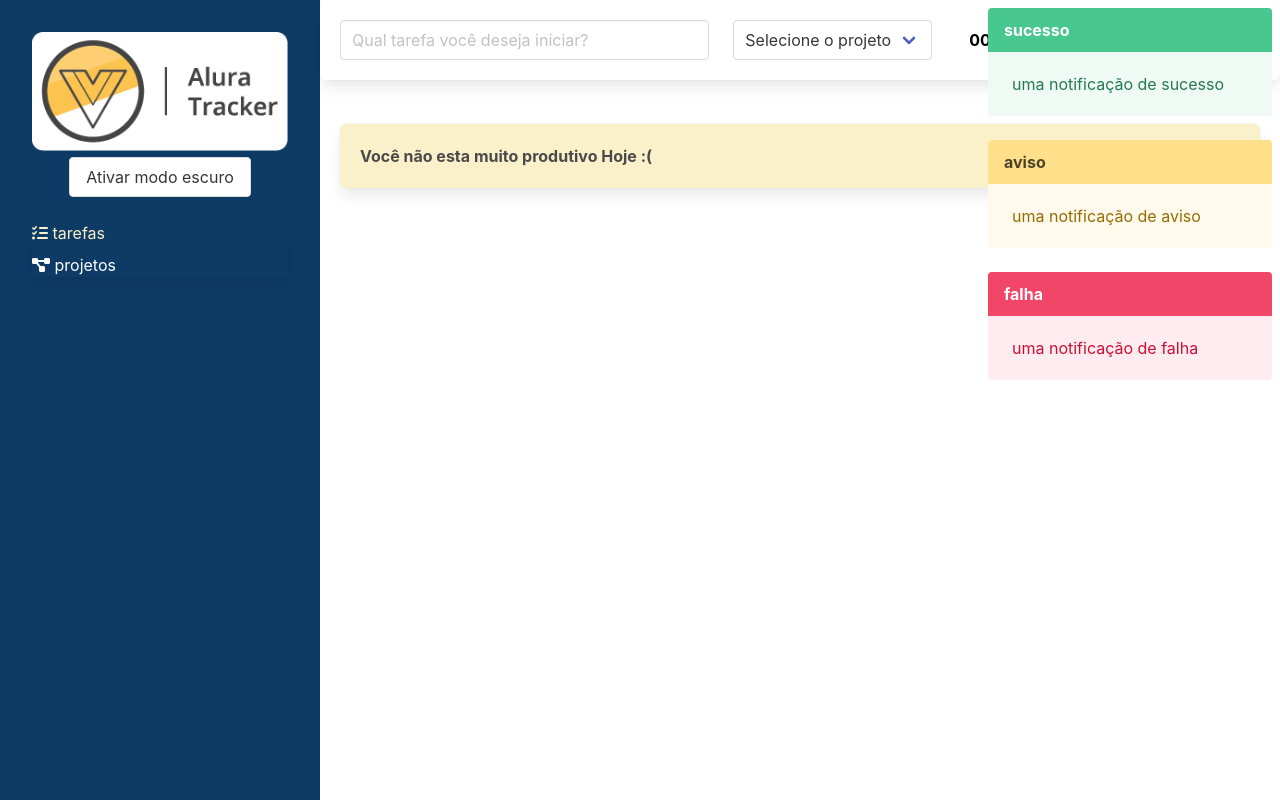
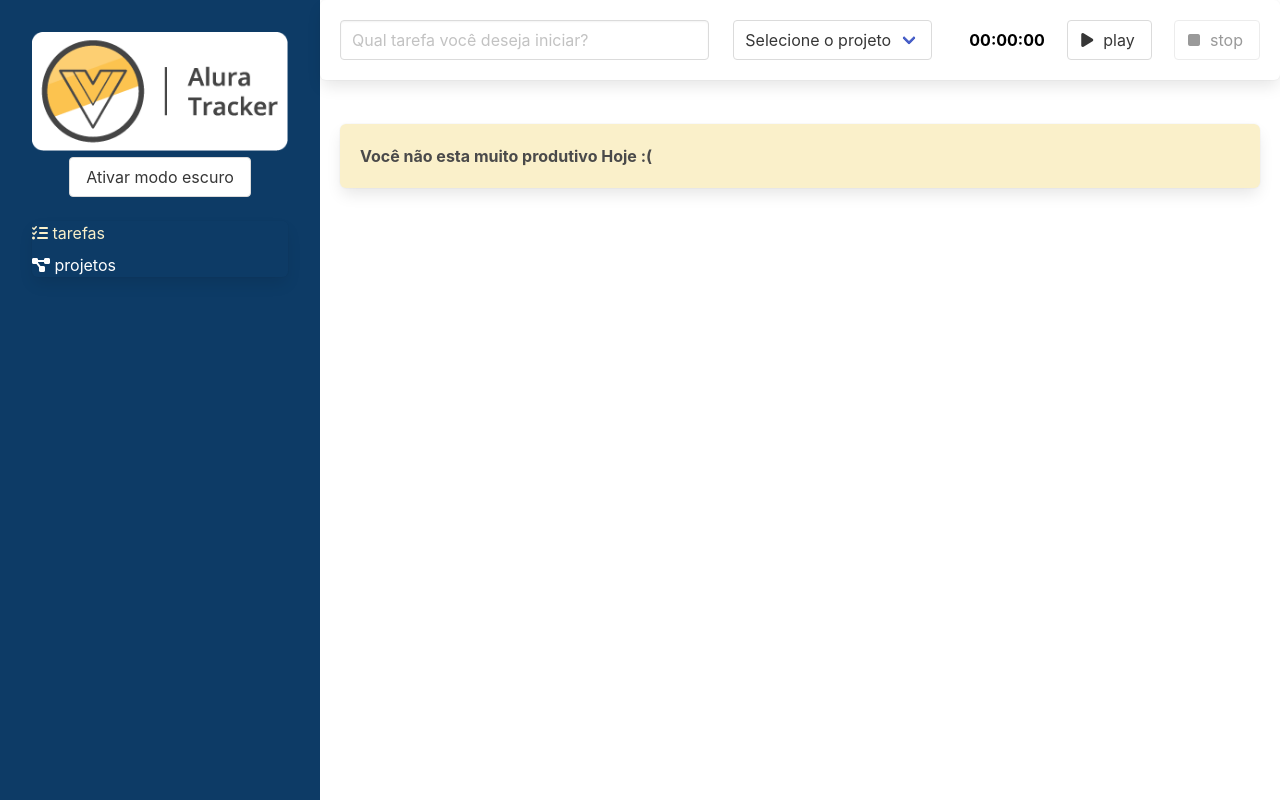
Before and after one commit to joao-lusa/estudo-vue, a Vue app in the folder alura-tracker/: page /#/ in a window 1280 px wide. Built offline with nearby package versions, Linux system fonts and the light colour scheme.

Commit message:
removendo notificação

```diff
--- a/alura-tracker/src/store/index.ts
+++ b/alura-tracker/src/store/index.ts
@@ -1,8 +1,8 @@
-import { INotificao, TipoNotificacao } from "@/interfaces/INotificao";
+import { INotificao} from "@/interfaces/INotificao";
 import IProjeto from "@/interfaces/IProjeto";
 import { InjectionKey } from "vue";
 import { createStore, Store, useStore as vuexUseStore } from "vuex";
-import { ADICIONA_PROJETO, ALTERA_PROJETO, EXCLUIR_PROJETO } from "./tipo-mutacoes";
+import { ADICIONA_PROJETO, ALTERA_PROJETO, EXCLUIR_PROJETO, NOTIFICAR } from "./tipo-mutacoes";
 
 interface Estado{
     projetos: IProjeto[],
@@ -14,26 +14,7 @@
 export const store = createStore<Estado>({
     state: {
         projetos: [],
-        notificacoes: [
-            {
-                id:1,
-                texto: 'uma notificação de sucesso',
-                titulo: 'sucesso',
-                tipo: TipoNotificacao.SUCESSO
-            },
-            {
-                id:2,
-                texto: 'uma notificação de aviso',
-                titulo: 'aviso',
-                tipo: TipoNotificacao.ATENCAO
-            },
-            {
-                id:3,
-                texto: 'uma notificação de falha',
-                titulo: 'falha',
-                tipo: TipoNotificacao.FALHA
-            }
-        ]
+        notificacoes: []
     },
     mutations: {
        [ ADICIONA_PROJETO](state ,nomeDoProjeto: string) {
@@ -49,6 +30,14 @@
         },
         [EXCLUIR_PROJETO](state, id: string){
             state.projetos = state.projetos.filter(proj => proj.id != id)
+        },
+        [NOTIFICAR] (state, novaNotificacao: INotificao) {
+            novaNotificacao.id = new Date().getTime()
+            state.notificacoes.push(novaNotificacao)
+
+            setTimeout(()=> {
+                state.notificacoes = state.notificacoes.filter(notificacao => notificacao.id != novaNotificacao.id)
+            }, 3000)
         }
     }
 });
--- a/alura-tracker/src/store/tipo-mutacoes.ts
+++ b/alura-tracker/src/store/tipo-mutacoes.ts
@@ -1,3 +1,5 @@
 export const ADICIONA_PROJETO = 'ADICIONA_PROJETO'
 export const ALTERA_PROJETO = 'ALTERA_PROJETO'
 export const EXCLUIR_PROJETO = 'EXCLUIR_PROJETO'
+
+export const NOTIFICAR = 'NOTIFICAR'
--- a/alura-tracker/src/views/projetos/Formulario.vue
+++ b/alura-tracker/src/views/projetos/Formulario.vue
@@ -20,7 +20,8 @@
 <script lang="ts">
 import { defineComponent } from "vue";
 import { useStore } from "@/store";
-import { ADICIONA_PROJETO, ALTERA_PROJETO } from "@/store/tipo-mutacoes";
+import { ADICIONA_PROJETO, ALTERA_PROJETO, NOTIFICAR } from "@/store/tipo-mutacoes";
+import { TipoNotificacao } from "@/interfaces/INotificao";
 
 export default defineComponent({
   name: "FormularioView",
@@ -51,6 +52,11 @@
       this.store.commit(ADICIONA_PROJETO, this.nomeDoProjeto)
       }
       this.nomeDoProjeto = "";
+      this.store.commit(NOTIFICAR, {
+        titulo: 'Novo projeto foi salvo',
+        texto: 'Prontinho ;) seu projeto já está disponível.',
+        tipo: TipoNotificacao.SUCESSO
+      })
       this.$router.push('/projetos')
     },
   },
```
